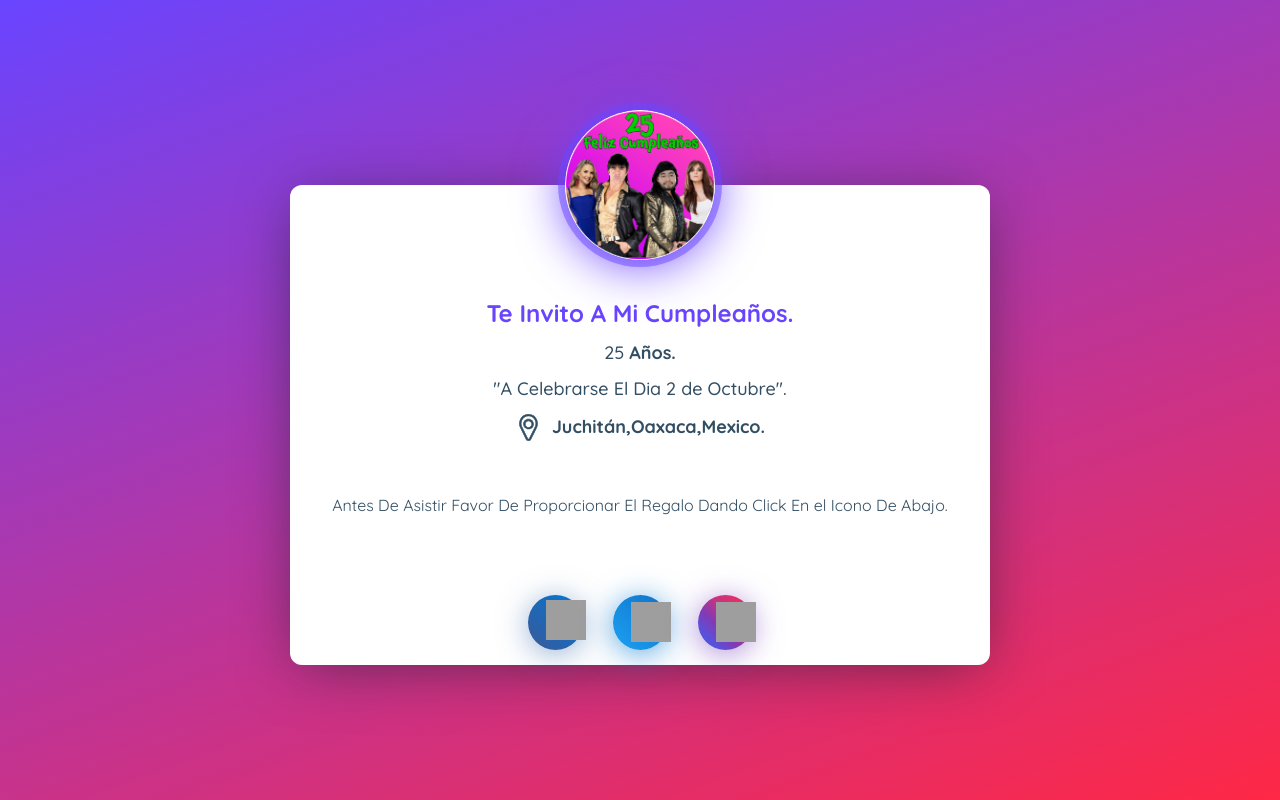
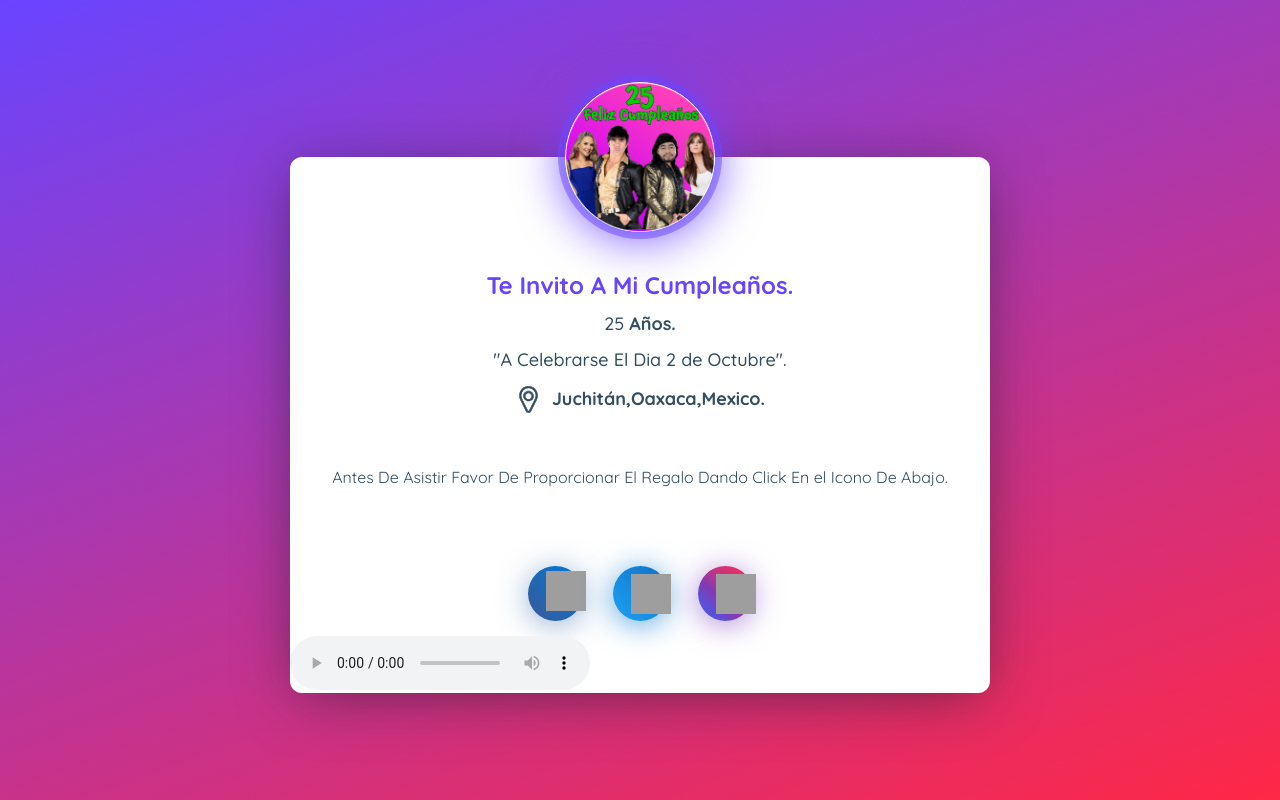
Before and after one commit to fawkes16/Cumplea-os, a plain HTML site: page index.html in a window 1280 px wide. Drawn offline with nearby package versions, Linux system fonts and the light colour scheme; files that its build step writes are made by us from their sources; grey boxes are pictures that could not be loaded; a script that the page names is missing.

Commit message:
Update index.html

```diff
--- a/index.html
+++ b/index.html
@@ -66,6 +66,8 @@
 
       </div>
 
+
+  <audio src="micancion.mp3" controls="controls"></audio>
 
     <div class="profile-card-message js-message">
       <form class="profile-card-form">
```
